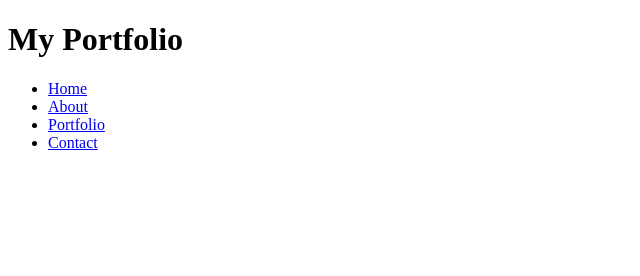
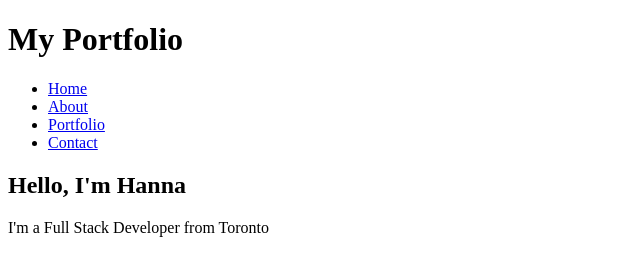
Before and after one commit to zolotavina/personal-portfolio, a plain HTML site: page index.html in a window 1280 px wide. Shown: the whole page, without its empty margins (0-640 px from the left). Drawn offline with Linux system fonts and the light colour scheme.

Commit message:
added hero section

```diff
--- a/index.html
+++ b/index.html
@@ -22,6 +22,14 @@
             </ul>
         </nav>
     </header>
+
+    <section class="hero" id="home">
+        <div class="hero-text">
+            <h2>Hello, I'm Hanna</h2>
+            <p>I'm a Full Stack Developer from Toronto</p>
+        </div>
+    </section>
+
 </body>
 
 </html>
```
